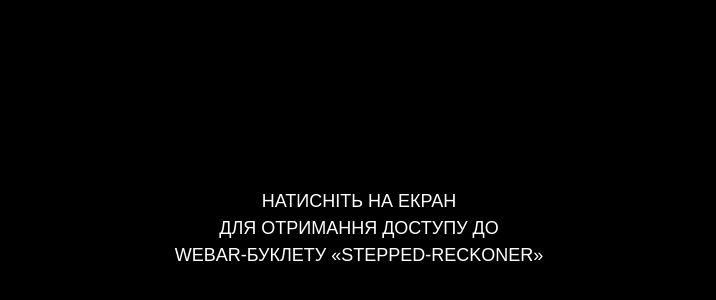
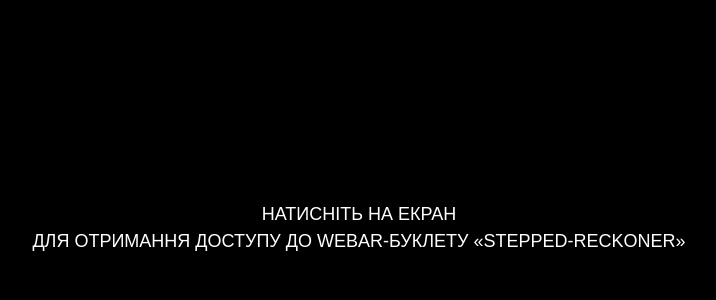
Before and after one commit to astricona/Stepped-reckoner, a plain HTML site: page index.html in a window 1280 px wide. Shown: the part 172-472 px from the top of the page, without its empty margins (281-997 px from the left). Drawn offline with nearby package versions, Linux system fonts and the light colour scheme.

Commit message:
Changed by GitHub

```diff
--- a/index.html
+++ b/index.html
@@ -28,9 +28,7 @@
             ">
             Натисніть на екран
             <br>
-            для отримання доступу до
-            <br>
-            WebAR-буклету «Stepped-reckoner»
+            для отримання доступу до WebAR-буклету «Stepped-reckoner»
         </div>
     </div>
 
```
